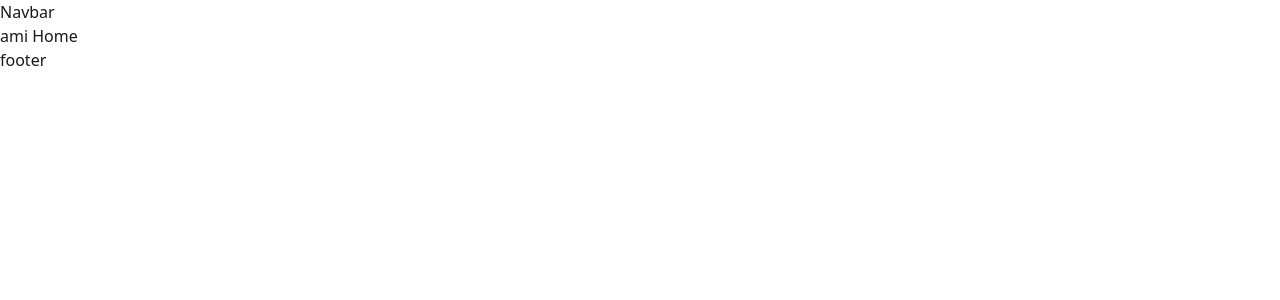
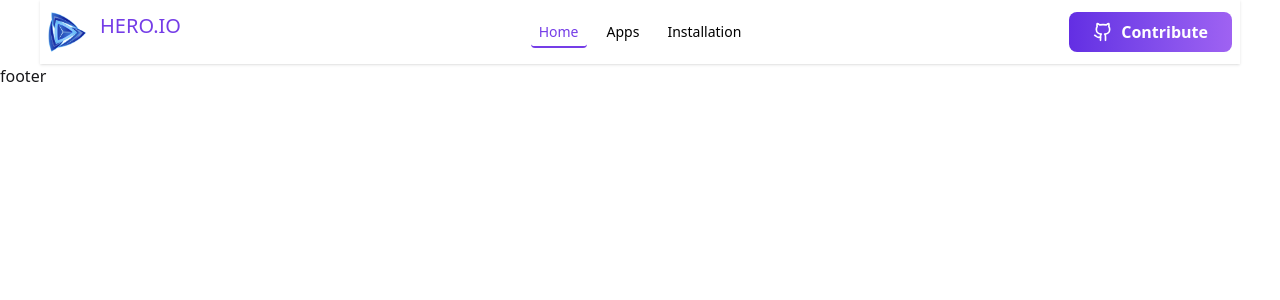
Before and after one commit to sakhawat236hossain/all-app-data, a React (Vite) app: page / in a window 1280 px wide. Shown: the top 300 px of the page. Built offline with nearby package versions, Linux system fonts and the light colour scheme.

Commit message:
navbar ok

```diff
--- a/package.json
+++ b/package.json
@@ -11,6 +11,7 @@
   },
   "dependencies": {
     "@tailwindcss/vite": "^4.1.14",
+    "lucide-react": "^0.545.0",
     "react": "^19.1.1",
     "react-dom": "^19.1.1",
     "react-router": "^7.9.3",
--- /dev/null
+++ b/src/Components/Banner.jsx
@@ -0,0 +1,11 @@
+import React from 'react';
+
+const Banner = () => {
+    return (
+        <div>
+
+        </div>
+    );
+};
+
+export default Banner;
--- a/src/Components/Navbar.jsx
+++ b/src/Components/Navbar.jsx
@@ -1,11 +1,94 @@
-import React from 'react';
+import React, { useState } from "react";
+import navLogoImg from "../assets/logo.png";
+import { Github } from "lucide-react";
 
 const Navbar = () => {
-    return (
-        <div>
-            Navbar
+  const [active, setActive] = useState("Home");
+  const links = ["Home", "Apps", "Installation"];
+
+  return (
+    <div className="navbar bg-base-100 shadow-sm max-w-[1200px] mx-auto sticky top-0 z-50">
+      <div className="navbar-start">
+        <div className="dropdown">
+          <div tabIndex={0} role="button" className="btn btn-ghost lg:hidden">
+            <svg
+              xmlns="http://www.w3.org/2000/svg"
+              className="h-5 w-5"
+              fill="none"
+              viewBox="0 0 24 24"
+              stroke="currentColor"
+            >
+              {" "}
+              <path
+                strokeLinecap="round"
+                strokeLinejoin="round"
+                strokeWidth="2"
+                d="M4 6h16M4 12h8m-8 6h16"
+              />{" "}
+            </svg>
+          </div>
+          <ul
+            tabIndex={0}
+            className="menu menu-sm dropdown-content bg-base-100 rounded-box z-1 mt-3 w-52 p-2 shadow"
+          >
+            {links.map((link) => (
+              <li key={link}>
+                <a
+                  href="#"
+                  onClick={() => setActive(link)}
+                  className={`px-2 py-1 transition ${
+                    active === link
+                      ? "text-[#753DE7] border-b-2 border-[#753DE7]"
+                      : "text-black hover:text-gray-700"
+                  }`}
+                >
+                  {link}
+                </a>
+              </li>
+            ))}
+          </ul>
         </div>
-    );
+        <div className="flex gap-3 w-10 h-10">
+          <img src={navLogoImg} alt="" />
+          <a className="text-xl text-[#753DE7]">HERO.IO</a>
+        </div>
+      </div>
+      <div className="navbar-center hidden lg:flex">
+        <ul className="menu menu-horizontal px-1 gap-3">
+          {links.map((link) => (
+            <li key={link}>
+              <a
+                href="#"
+                onClick={() => setActive(link)}
+                className={`px-2 py-1 transition ${
+                  active === link
+                    ? "text-[#753DE7] border-b-2 border-[#753DE7]"
+                    : "text-black hover:text-gray-700"
+                }`}
+              >
+                {link}
+              </a>
+            </li>
+          ))}
+        </ul>
+      </div>
+      <div className="navbar-end flex items-center">
+  <a
+  href="https://github.com/sakhawat236hossain?tab=repositories"
+  target="_blank"
+  rel="noopener noreferrer"
+  className="flex items-center gap-2 text-white font-bold px-6 py-2 rounded-lg
+             bg-gradient-to-r from-[#632EE3] to-[#9F62F2]
+             hover:from-[#632EE3]/90 hover:to-[#9F62F2]/90
+             transition duration-300"
+>
+  <Github className="w-5 h-5" /> Contribute
+</a>
+
+</div>
+
+    </div>
+  );
 };
 
 export default Navbar;
--- a/src/Pages/Home/Home.jsx
+++ b/src/Pages/Home/Home.jsx
@@ -1,9 +1,10 @@
 import React from 'react';
+import Banner from '../../Components/Banner';
 
 const Home = () => {
     return (
         <div>
-            <h3>ami Home</h3>
+            <Banner></Banner>
         </div>
     );
 };
```
Also changed, not shown: 1 other file (tests, documents, lock files or other folders).
